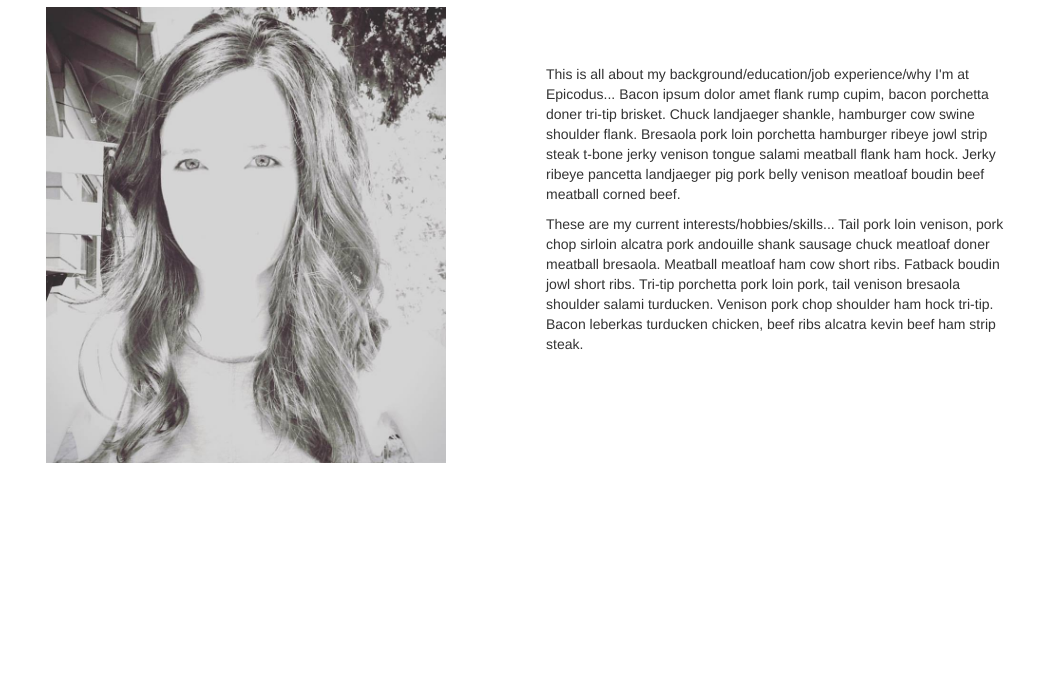
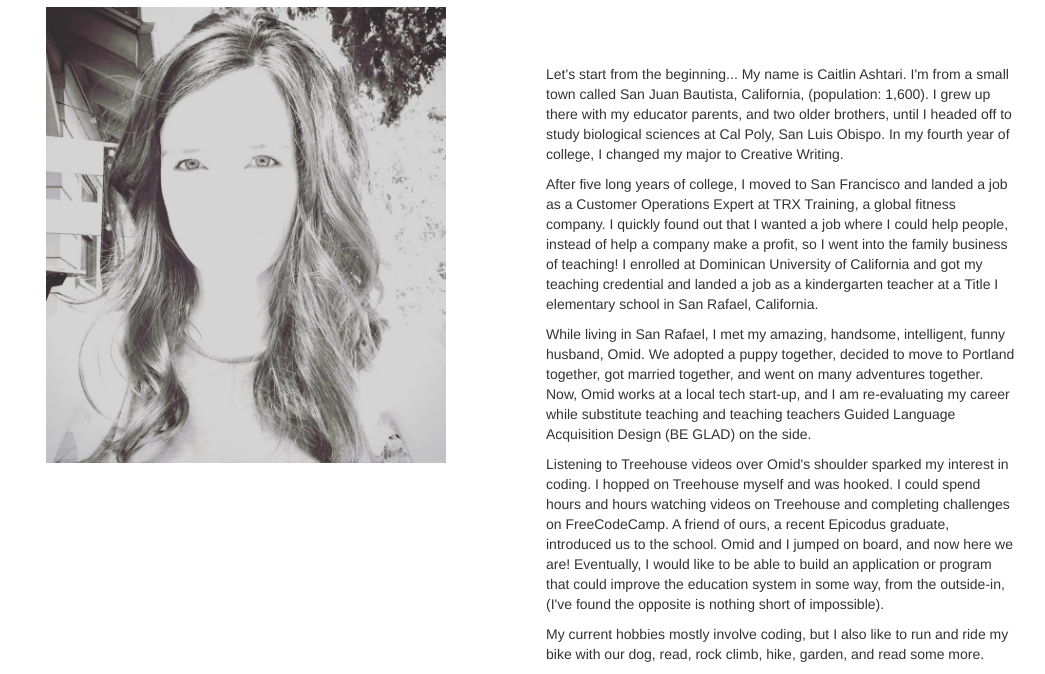
Before and after one commit to caitlinashtari/portfolio, a plain HTML site: page about.html in a window 1280 px wide. Shown: the part 236-910 px from the top of the page, without its empty margins (19-1064 px from the left). Before the commit the page ends 800 px from the top, so only its background shows below. Drawn offline with Linux system fonts and the light colour scheme.

Commit message:
complete content for about.html.

```diff
--- a/about.html
+++ b/about.html
@@ -30,9 +30,15 @@
           </div>
 
           <div class="col-sm-6">
-            <p id="pAbout">This is all about my background/education/job experience/why I'm at Epicodus... Bacon ipsum dolor amet flank rump cupim, bacon porchetta doner tri-tip brisket. Chuck landjaeger shankle, hamburger cow swine shoulder flank. Bresaola pork loin porchetta hamburger ribeye jowl strip steak t-bone jerky venison tongue salami meatball flank ham hock. Jerky ribeye pancetta landjaeger pig pork belly venison meatloaf boudin beef meatball corned beef.</p>
+            <p id="pAbout">Let's start from the beginning... My name is Caitlin Ashtari. I'm from a small town called San Juan Bautista, California, (population: 1,600). I grew up there with my educator parents, and two older brothers, until I headed off to study biological sciences at Cal Poly, San Luis Obispo. In my fourth year of college, I changed my major to Creative Writing.</p>
 
-            <p>These are my current interests/hobbies/skills... Tail pork loin venison, pork chop sirloin alcatra pork andouille shank sausage chuck meatloaf doner meatball bresaola. Meatball meatloaf ham cow short ribs. Fatback boudin jowl short ribs. Tri-tip porchetta pork loin pork, tail venison bresaola shoulder salami turducken. Venison pork chop shoulder ham hock tri-tip. Bacon leberkas turducken chicken, beef ribs alcatra kevin beef ham strip steak.</p>
+            <p>After five long years of college, I moved to San Francisco and landed a job as a Customer Operations Expert at TRX Training, a global fitness company. I quickly found out that I wanted a job where I could help people, instead of help a company make a profit, so I went into the family business of teaching! I enrolled at Dominican University of California and got my teaching credential and landed a job as a kindergarten teacher at a Title I elementary school in San Rafael, California. </p>
+
+            <p>While living in San Rafael, I met my amazing, handsome, intelligent, funny husband, Omid. We adopted a puppy together, decided to move to Portland together, got married together, and went on many adventures together. Now, Omid works at a local tech start-up, and I am re-evaluating my career while substitute teaching and teaching teachers Guided Language Acquisition Design (BE GLAD) on the side.</p>
+
+            <p>Listening to Treehouse videos over Omid's shoulder sparked my interest in coding. I hopped on Treehouse myself and was hooked. I could spend hours and hours watching videos on Treehouse and completing challenges on FreeCodeCamp. A friend of ours, a recent Epicodus graduate, introduced us to the school. Omid and I jumped on board, and now here we are! Eventually, I would like to be able to build an application or program that could improve the education system in some way, from the outside-in, (I've found the opposite is nothing short of impossible).</p>
+
+            <p>My current hobbies mostly involve coding, but I also like to run and ride my bike with our dog, read, rock climb, hike, garden, and read some more.</p>
           </div>
 
         </div>
```
